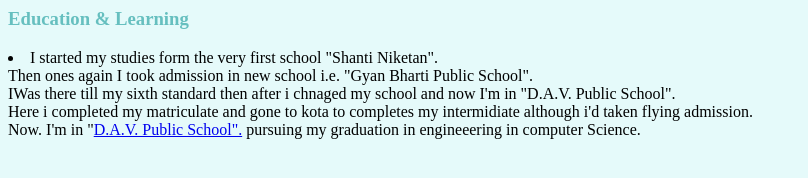
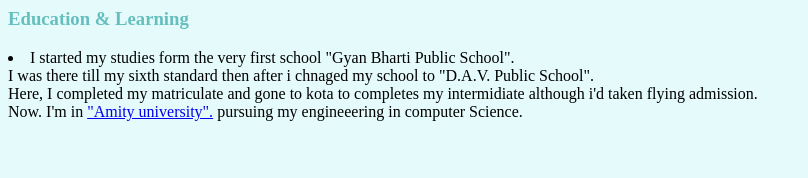
Before and after one commit to Akash-39/CV, a plain HTML site: page education.html in a window 1280 px wide. Shown: the whole page, without its empty margins (0-808 px from the left). Drawn offline with Linux system fonts and the light colour scheme.

Commit message:
Update education.html

```diff
--- a/education.html
+++ b/education.html
@@ -1,4 +1,4 @@
 <h3>Education & Learning</h3>
-<p><li>I started my studies form the very first school "Shanti Niketan".<br>Then ones again I took admission in new school i.e. "Gyan Bharti Public School".<br>IWas there till my sixth standard then after i chnaged my school and now I'm in "D.A.V. Public School".<br> Here i completed my matriculate and gone to kota to completes my intermidiate although i'd taken flying admission.<br>Now. I'm in "<a href="http://davrunnisaidpur.org/">D.A.V. Public School".</a> pursuing my graduation in engineeering in computer Science.</li></p>
+<p><li>I started my studies form the very first school "Gyan Bharti Public School".<br>I was there till my sixth standard then after i chnaged my school to "D.A.V. Public School".<br> Here, I completed my matriculate and gone to kota to completes my intermidiate although i'd taken flying admission.<br>Now. I'm in <a href="https://amity.edu/Bihar/">"Amity university".</a> pursuing my engineeering in computer Science.</li></p>
 
 <link rel="stylesheet" href="css/style.css">
```
